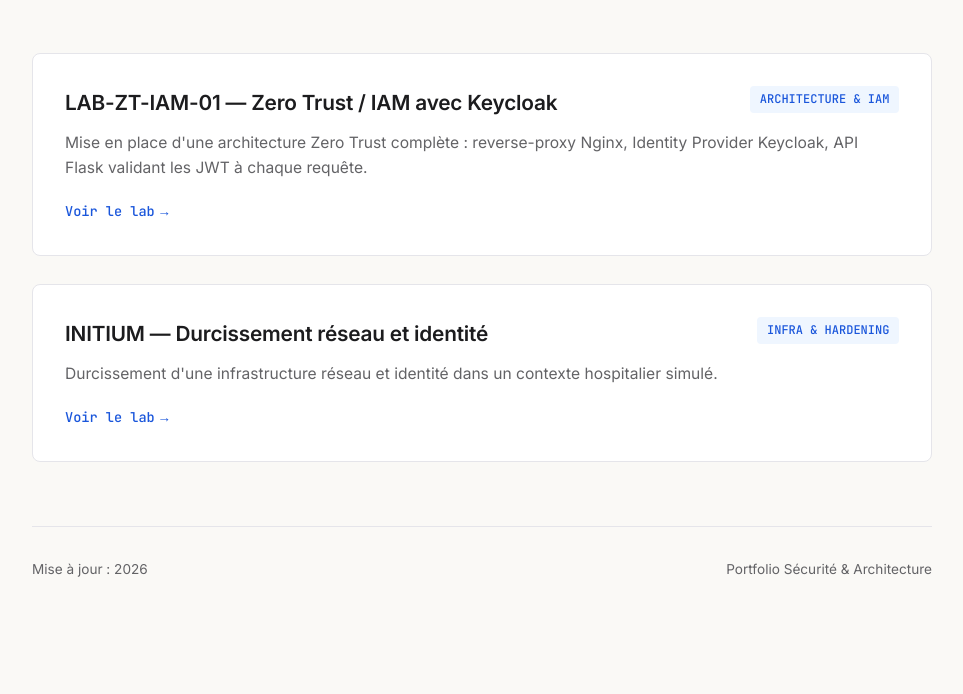
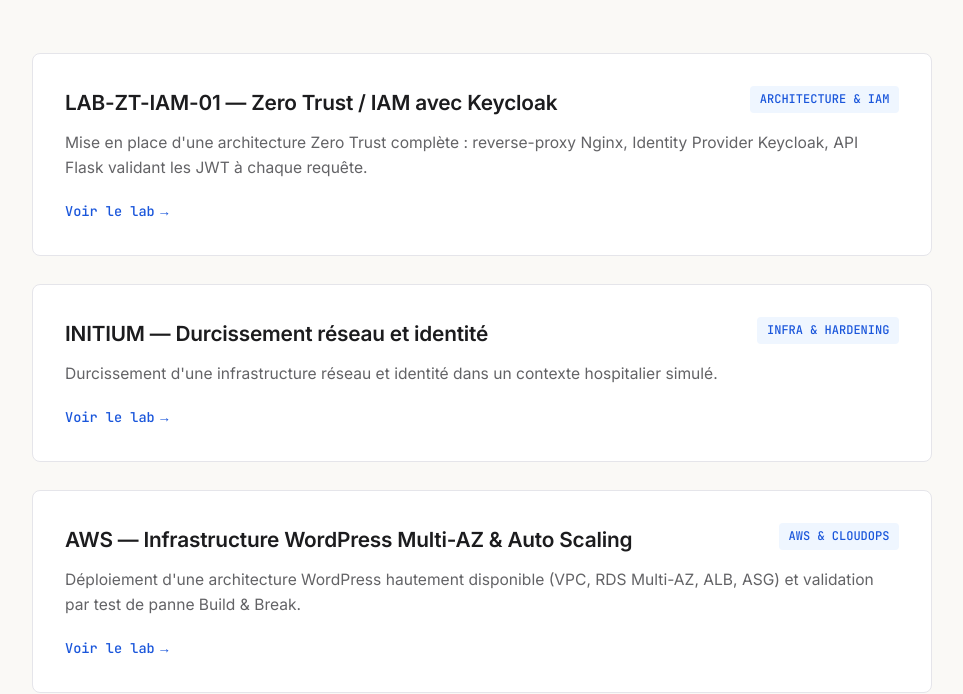
Before and after one commit to douz-deville/mon-portfolio, a plain HTML site: page labs/index.html in a window 1280 px wide. Shown: the part 279-973 px from the top of the page, without its empty margins (158-1121 px from the left). Before the commit the page ends 907 px from the top, so only its background shows below. Drawn offline with Linux system fonts and the light colour scheme.

Commit message:
add entry for cloud wordpress lab

```diff
--- a/labs/index.html
+++ b/labs/index.html
@@ -240,6 +240,23 @@
                     Voir le lab <span>→</span>
                 </div>
             </a>
+
+            <!-- LAB AWS CLOUDOPS - SEMAINE 1 -->
+            <a href="./projet-4-wordpress-ha-aws/index.html" class="lab-card">
+                <div>
+                    <div class="lab-header">
+                        <h2 class="lab-title">AWS — Infrastructure WordPress Multi-AZ &amp; Auto Scaling</h2>
+                        <span class="lab-tag">AWS &amp; CLOUDOPS</span>
+                    </div>
+                    <p class="lab-description">
+                        Déploiement d'une architecture WordPress hautement disponible (VPC, RDS Multi-AZ, ALB, ASG) et validation par test de panne Build &amp; Break.
+                    </p>
+                </div>
+                <div class="lab-link">
+                    Voir le lab <span>→</span>
+                </div>
+            </a>
+
         </main>
 
         <footer>
```
